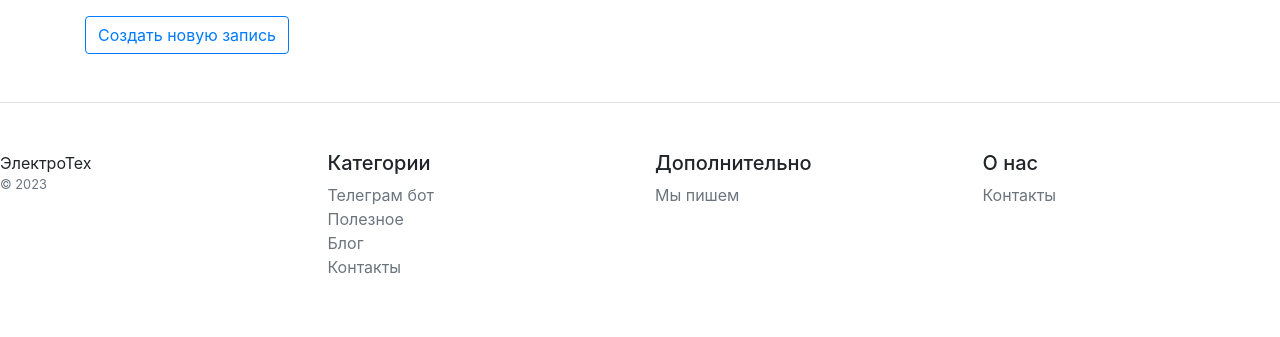
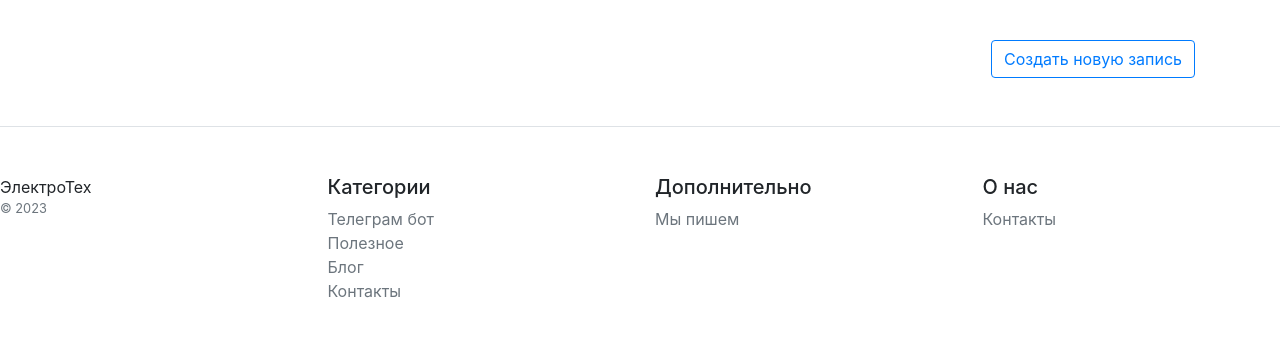
Before and after one commit to temanbi4/web_django_catalog, a Django app: page /blog/ in a window 1280 px wide. Shown: the part 75-412 px from the top of the page. Run offline with Django 4.2, Linux system fonts and the light colour scheme; data that the repository does not hold is empty; some libraries are stand-ins or nearby versions.

Commit message:
fixed button Create new blog

```diff
--- a/blog/templates/blog/blogpost_list.html
+++ b/blog/templates/blog/blogpost_list.html
@@ -1,6 +1,5 @@
 {% extends "catalog/base.html" %}
 {% block content %}
-    <a type="button" href="{% url 'blog:blogpost_create' %}" class="btn btn-outline-primary">Создать новую запись</a>
     <div class="row text-left">
         {% for object in object_list %}
             {% if object.is_published %}
@@ -23,4 +22,7 @@
             {% endif %}
         {% endfor %}
     </div>
+    <div class="text-right mt-4">
+        <a type="button" href="{% url 'blog:blogpost_create' %}" class="btn btn-outline-primary">Создать новую запись</a>
+    </div>
 {% endblock %}
```
